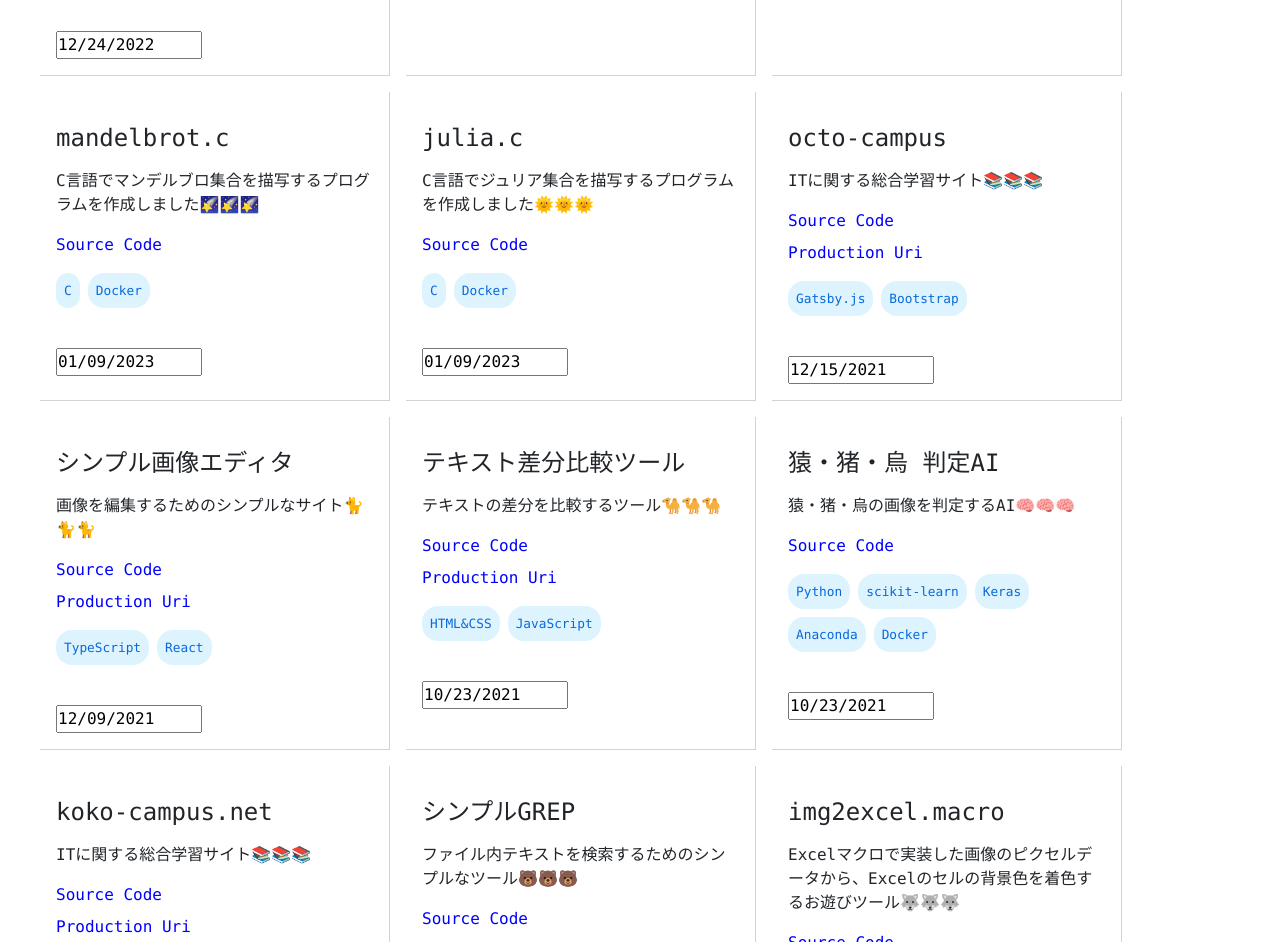
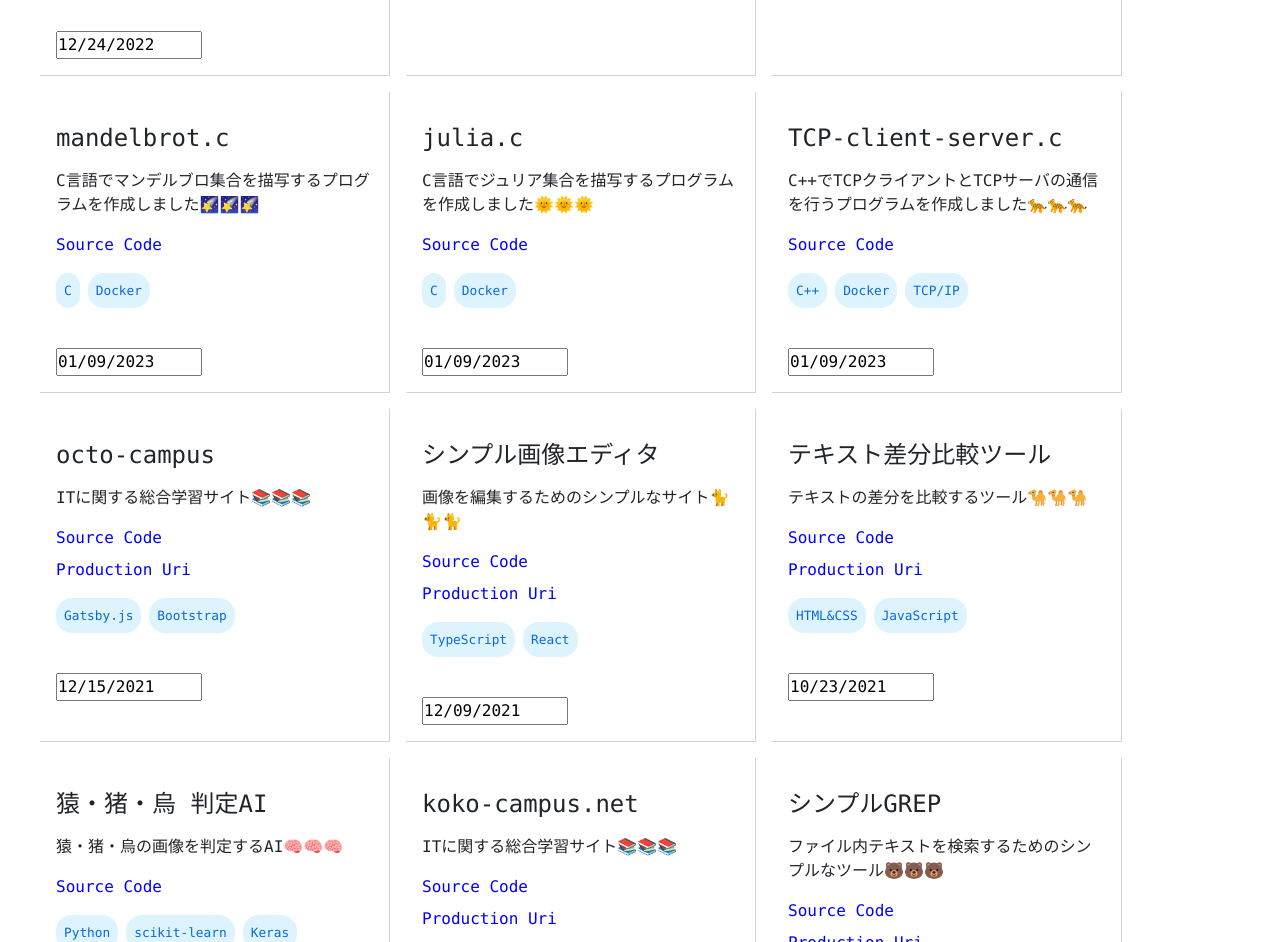
Before and after one commit to osawa-koki/osawa-koki, a Next.js app in the folder portfolio/: page /portfolio in a window 1280 px wide. Shown: the part 1280-2222 px from the top of the page. Built offline with nearby package versions, Linux system fonts and the light colour scheme.

Commit message:
ポートフォリオ追加した。

```diff
--- a/portfolio/data/portfolio.ts
+++ b/portfolio/data/portfolio.ts
@@ -69,6 +69,18 @@ type Tech =
   // UI
   | "Bootstrap"
   | "Material UI"
+  // Network
+  | "TCP/IP"
+  | "HTTP"
+  | "HTTPS"
+  | "DNS"
+  | "FTP"
+  | "SSH"
+  | "SMTP"
+  | "POP3"
+  | "IMAP"
+  | "SFTP"
+  | "VPN"
 
 type Portfolio = {
   name: string;
@@ -326,6 +338,14 @@ const portfolio: Portfolio[] = [
     tech_used: ["C", "Docker"],
     recommend: 3,
   },
+  {
+    name: "TCP-client-server.c",
+    description: "C++でTCPクライアントとTCPサーバの通信を行うプログラムを作成しました🐆🐆🐆",
+    repo_url: "https://github.com/osawa-koki/julia.c",
+    created_at: new Date("2023-01-09"),
+    tech_used: ["C++", "Docker", "TCP/IP"],
+    recommend: 3,
+  },
 ];
 
 export default portfolio.sort((a, b) => {
```
